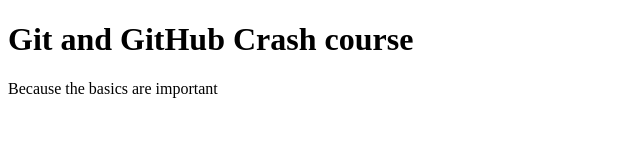
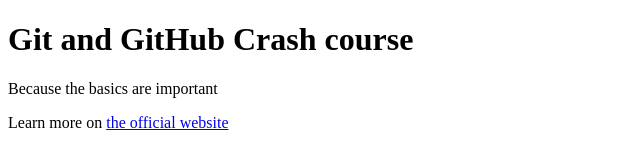
Before and after one commit to sandeepdas0407/gitactions-course, a website: page index.html in a window 1280 px wide. Shown: the whole page, without its empty margins (0-640 px from the left). Drawn offline with Linux system fonts and the light colour scheme.

Commit message:
added link to Git docs

```diff
--- a/index.html
+++ b/index.html
@@ -9,5 +9,6 @@
     <body>
         <h1>Git and GitHub Crash course</h1>
         <p>Because the basics are important</p>
+        <p>Learn more on <a href="https://git-scm.com/book/en/v2">the official website</a></p>
     </body>
 </html>
```
